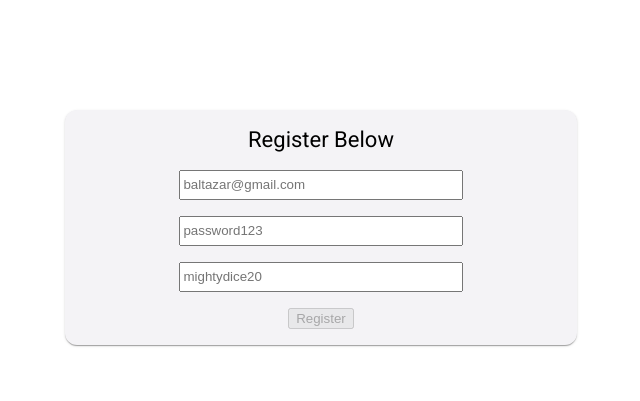
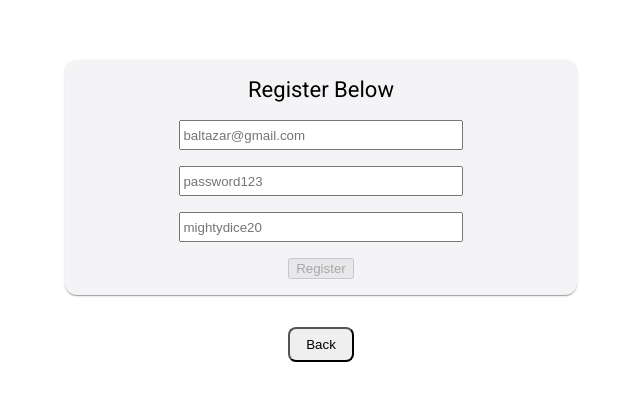
Before and after one commit to jacopofranciosiwisc/DnD-Made-Easy, an Angular app in the folder frontend/: page /register in a window 1280 px wide. Shown: the part 181-582 px from the top of the page, without its empty margins (327-967 px from the left). Built offline with nearby package versions, Linux system fonts and the light colour scheme.

Commit message:
added back button

```diff
--- a/frontend/src/app/register/register.component.html
+++ b/frontend/src/app/register/register.component.html
@@ -56,3 +56,4 @@
     </form>
   </mat-card-content>
 </mat-card>
+<button class="back-button" (click)="returnHome()">Back</button>
--- a/frontend/src/app/register/register.component.scss
+++ b/frontend/src/app/register/register.component.scss
@@ -2,6 +2,7 @@
 
 :host {
   display: flex;
+  flex-direction: column;
   justify-content: center;
   align-items: center;
   height: 100vh;
@@ -42,3 +43,9 @@ mat-card-content {
   padding: 0;
   color: red;
 }
+
+.back-button {
+  padding: 0.5rem 1rem;
+  margin: 2rem;
+  border-radius: 0.5rem;
+}
--- a/frontend/src/app/register/register.component.ts
+++ b/frontend/src/app/register/register.component.ts
@@ -3,6 +3,7 @@ import { FormsModule } from '@angular/forms';
 import { Component } from '@angular/core';
 import { AuthService } from '../services/auth.service';
 import { CommonModule } from '@angular/common';
+import { Router } from '@angular/router';
 
 @Component({
   selector: 'dnd-register',
@@ -24,11 +25,15 @@ export class RegisterComponent {
     username: '',
   };
 
-  constructor(private authService: AuthService) {}
+  constructor(private authService: AuthService, private router: Router) {}
 
   registerUser() {
     this.authService.registerUser(this.credentials).subscribe({
       error: (error) => console.error('Error registering user:', error),
     });
   }
+
+  returnHome() {
+    this.router.navigate(['/home']);
+  }
 }
```
